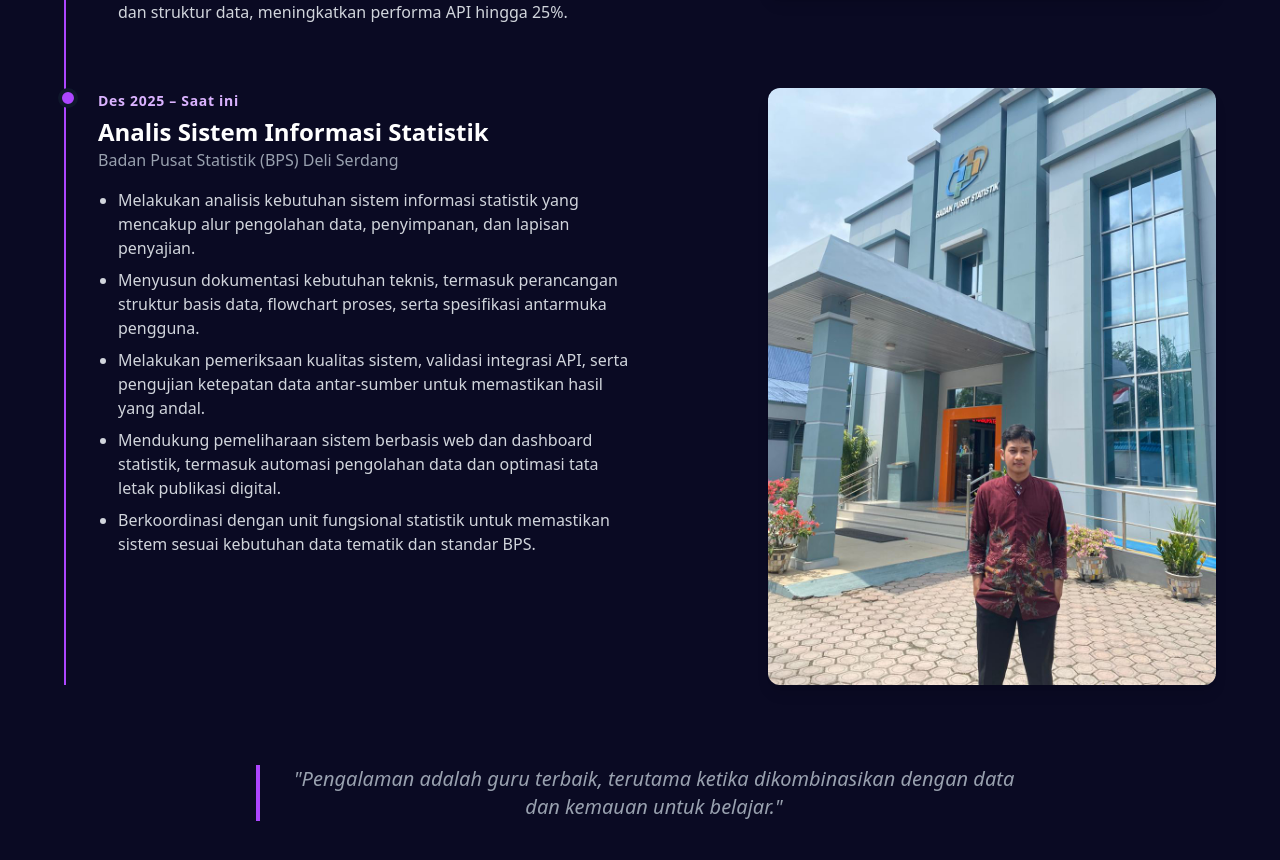
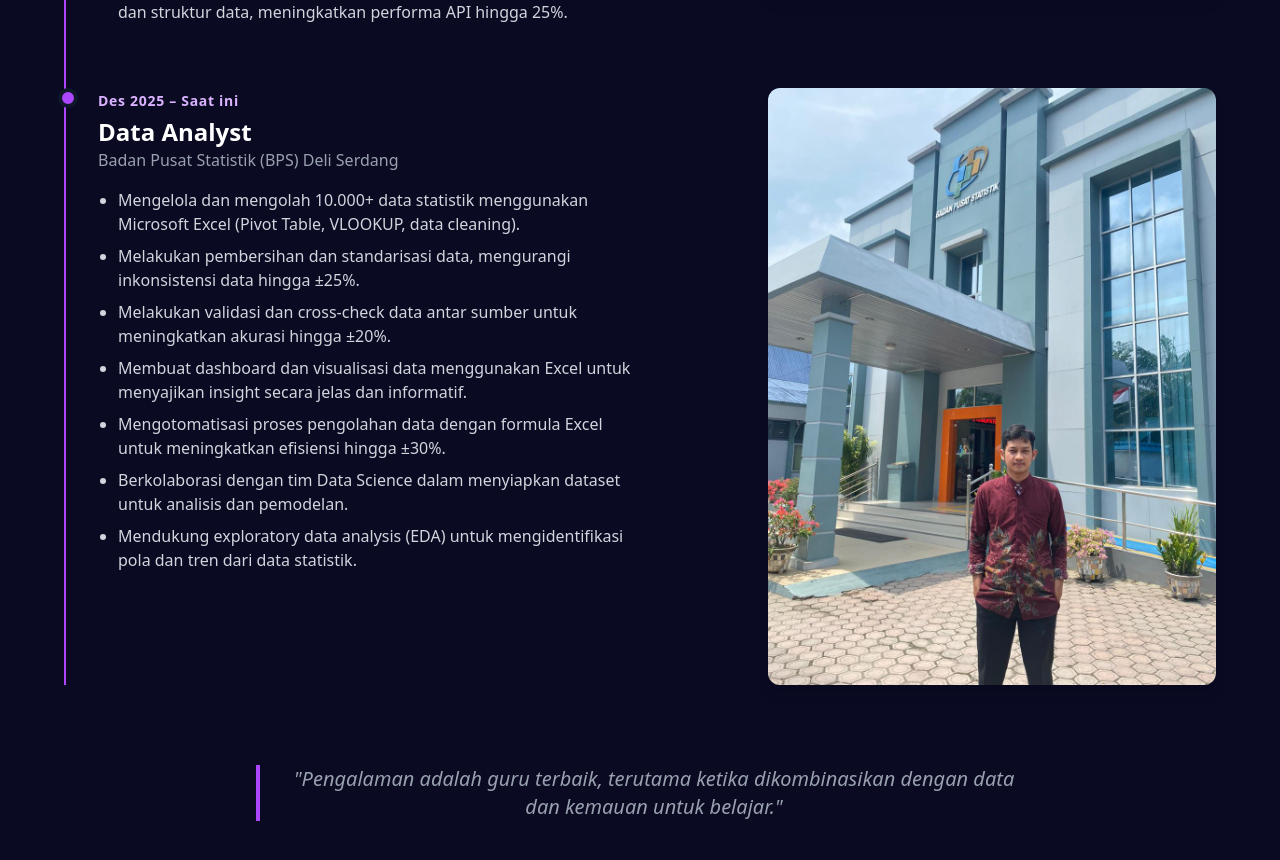
Before and after one commit to dikcoding/my-portofolio, a React (Vite) app: page / in a window 1280 px wide. Shown: the part 2443-3303 px from the top of the page. Built offline with nearby package versions, Linux system fonts and the light colour scheme.

Commit message:
feat : update work experience

```diff
--- a/src/components/WorkExperience.jsx
+++ b/src/components/WorkExperience.jsx
@@ -14,16 +14,18 @@ const experiences = [
     ],
   },
   {
-    role: "Analis Sistem Informasi Statistik",
+    role: "Data Analyst",
     company: "Badan Pusat Statistik (BPS) Deli Serdang",
     date: "Des 2025 – Saat ini",
     image: "/BPS-Dokumentasi.jpeg",
     desc: [
-      "Melakukan analisis kebutuhan sistem informasi statistik yang mencakup alur pengolahan data, penyimpanan, dan lapisan penyajian.",
-      "Menyusun dokumentasi kebutuhan teknis, termasuk perancangan struktur basis data, flowchart proses, serta spesifikasi antarmuka pengguna.",
-      "Melakukan pemeriksaan kualitas sistem, validasi integrasi API, serta pengujian ketepatan data antar-sumber untuk memastikan hasil yang andal.",
-      "Mendukung pemeliharaan sistem berbasis web dan dashboard statistik, termasuk automasi pengolahan data dan optimasi tata letak publikasi digital.",
-      "Berkoordinasi dengan unit fungsional statistik untuk memastikan sistem sesuai kebutuhan data tematik dan standar BPS.",
+      "Mengelola dan mengolah 10.000+ data statistik menggunakan Microsoft Excel (Pivot Table, VLOOKUP, data cleaning).",
+      "Melakukan pembersihan dan standarisasi data, mengurangi inkonsistensi data hingga ±25%.",
+      "Melakukan validasi dan cross-check data antar sumber untuk meningkatkan akurasi hingga ±20%.",
+      "Membuat dashboard dan visualisasi data menggunakan Excel untuk menyajikan insight secara jelas dan informatif.",
+      "Mengotomatisasi proses pengolahan data dengan formula Excel untuk meningkatkan efisiensi hingga ±30%.",
+      "Berkolaborasi dengan tim Data Science dalam menyiapkan dataset untuk analisis dan pemodelan.",
+      "Mendukung exploratory data analysis (EDA) untuk mengidentifikasi pola dan tren dari data statistik.",
     ],
   },
 ];
```
